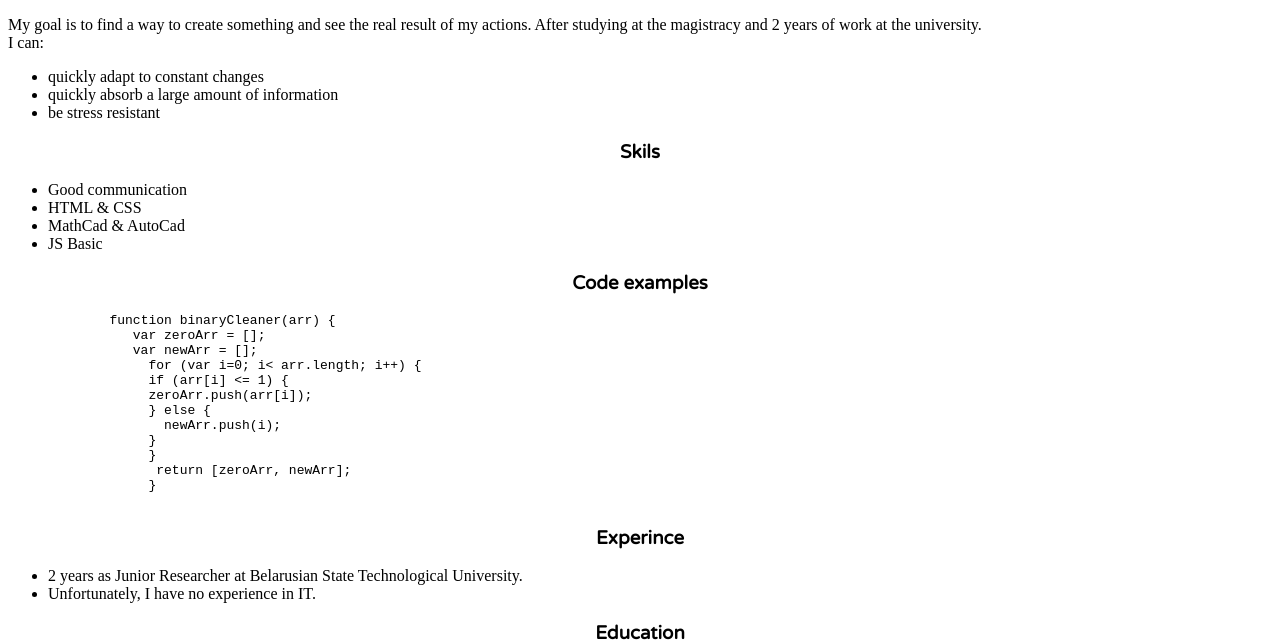
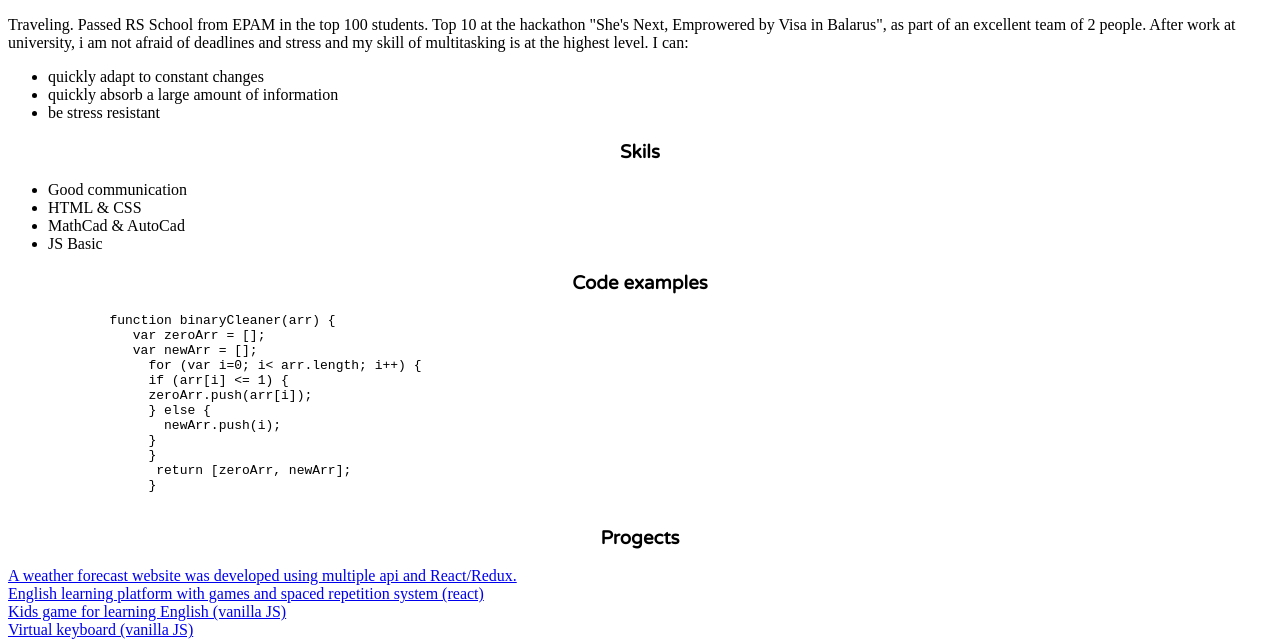
Before and after one commit to KarinaLogvina/rsschool-cv, a plain HTML site: page index.html in a window 1280 px wide. Shown: the part 318-960 px from the top of the page. Drawn offline with Linux system fonts and the light colour scheme.

Commit message:
refactor: added more info

```diff
--- a/index.html
+++ b/index.html
@@ -28,8 +28,8 @@
     <main>
         <div>
             <h3>Summary</h3>
-            <p>My goal is to find a way to create something and see the real result of my actions.
-                After studying at the magistracy and 2 years of work at the university.<br>
+            <p>
+                Traveling. Passed RS School from EPAM in the top 100 students. Top 10 at the hackathon "She's Next, Emprowered by Visa in Balarus", as part of an excellent team of 2 people. After work at university, i am not afraid of deadlines and stress and my skill of multitasking is at the highest level.
                 I can: <br>
                 <ul>
                     <li>quickly adapt to constant changes</li>
@@ -65,6 +65,23 @@
                 </pre>
         </div>
         <div>
+            <h3>Progects</h3>
+            <div>
+                <a href="https://karinalogvina-fancy-weather.netlify.app/">A weather forecast website was developed using multiple api and React/Redux.</a>
+            </div>
+            <div>
+                <a href="https://rslang-english-logvina.netlify.app/">
+                    English learning platform with games and spaced repetition system (react)</a>
+            </div>
+            <div>
+                <a href="https://karinalogvina-english-for-kids.netlify.app/">
+                    Kids game for learning English (vanilla JS)</a>
+            </div>
+            <div>
+                <a href="https://karinalogvina.github.io/Virtual-Keyboard/">Virtual keyboard (vanilla JS)</a>
+            </div>
+        </div>
+        <div>
             <h3>Experince</h3>
             <ul>
                 <li>2 years as Junior Researcher at Belarusian State Technological University.</li>
```
Also changed, not shown: 1 other file.
